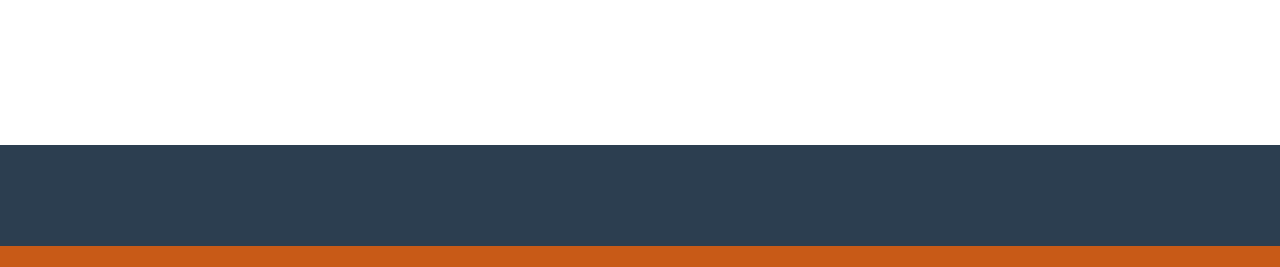
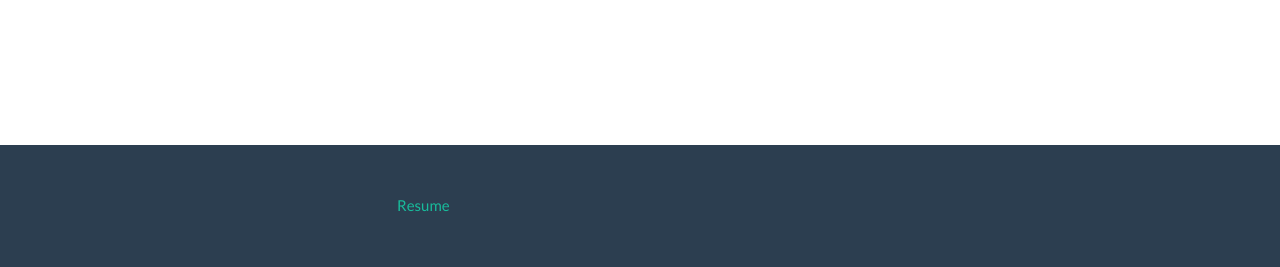
Before and after one commit to brhoades/brod.es, a Django app: template templates/greeter/index.html in a window 1280 px wide. Shown: the part 1567-1834 px from the top of the page. Before the commit the page ends 1813 px from the top, so only its background shows below. Run offline with Django 3.2, Linux system fonts and the light colour scheme; the template is opened without the code that fills it, so the values that code supplies are empty; some libraries are stand-ins or nearby versions.

Commit message:
Added resume in the footer.

```diff
--- a/templates/greeter/index.html
+++ b/templates/greeter/index.html
@@ -123,6 +123,7 @@
     <div class="container">
       <div class="row">
         <div class="footer-col col-md-4">
+          <a href="http://resume.brod.es/">Resume</a>
         </div>
         <div class="footer-col col-md-4">
         </div>
```
